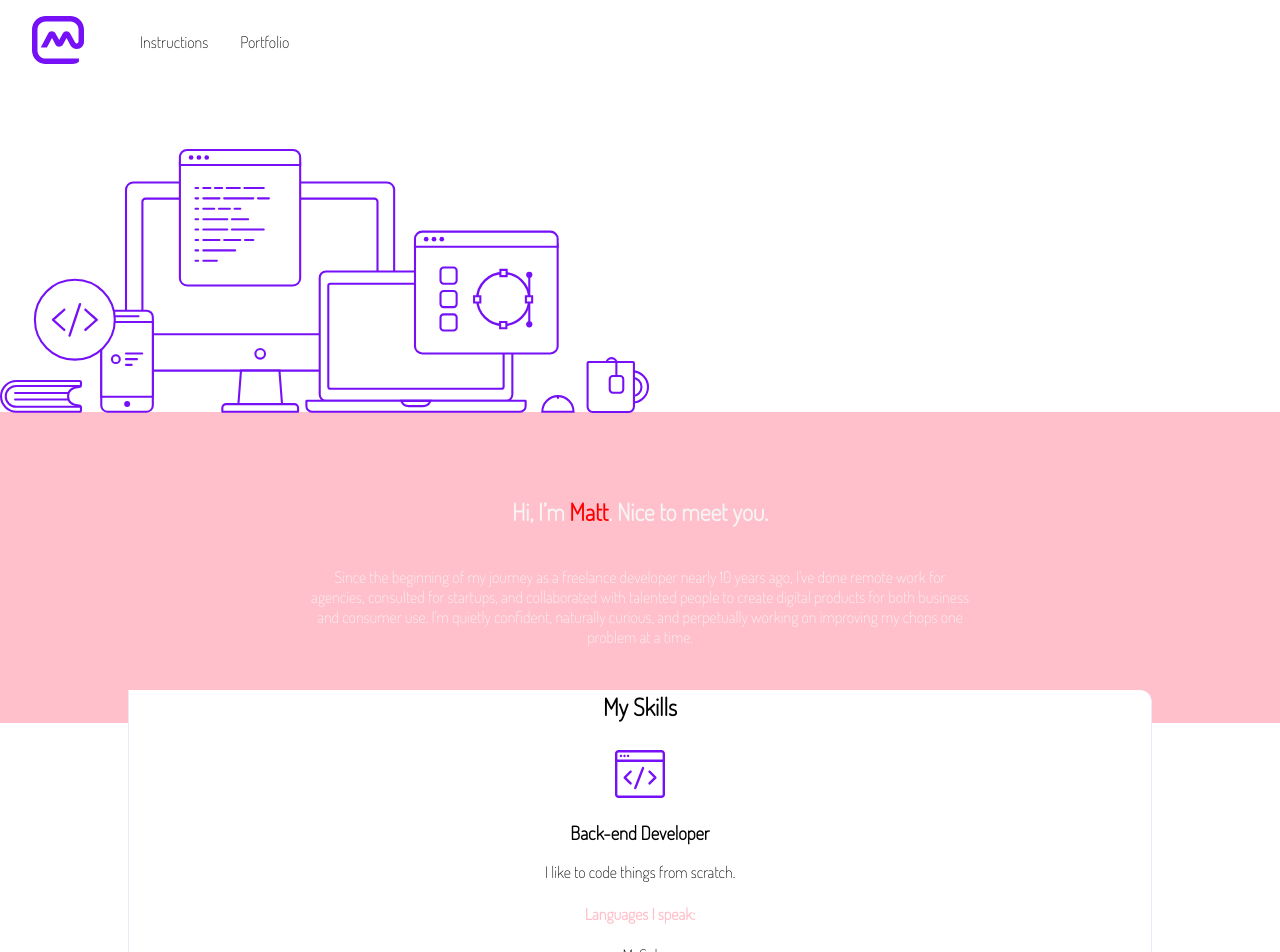
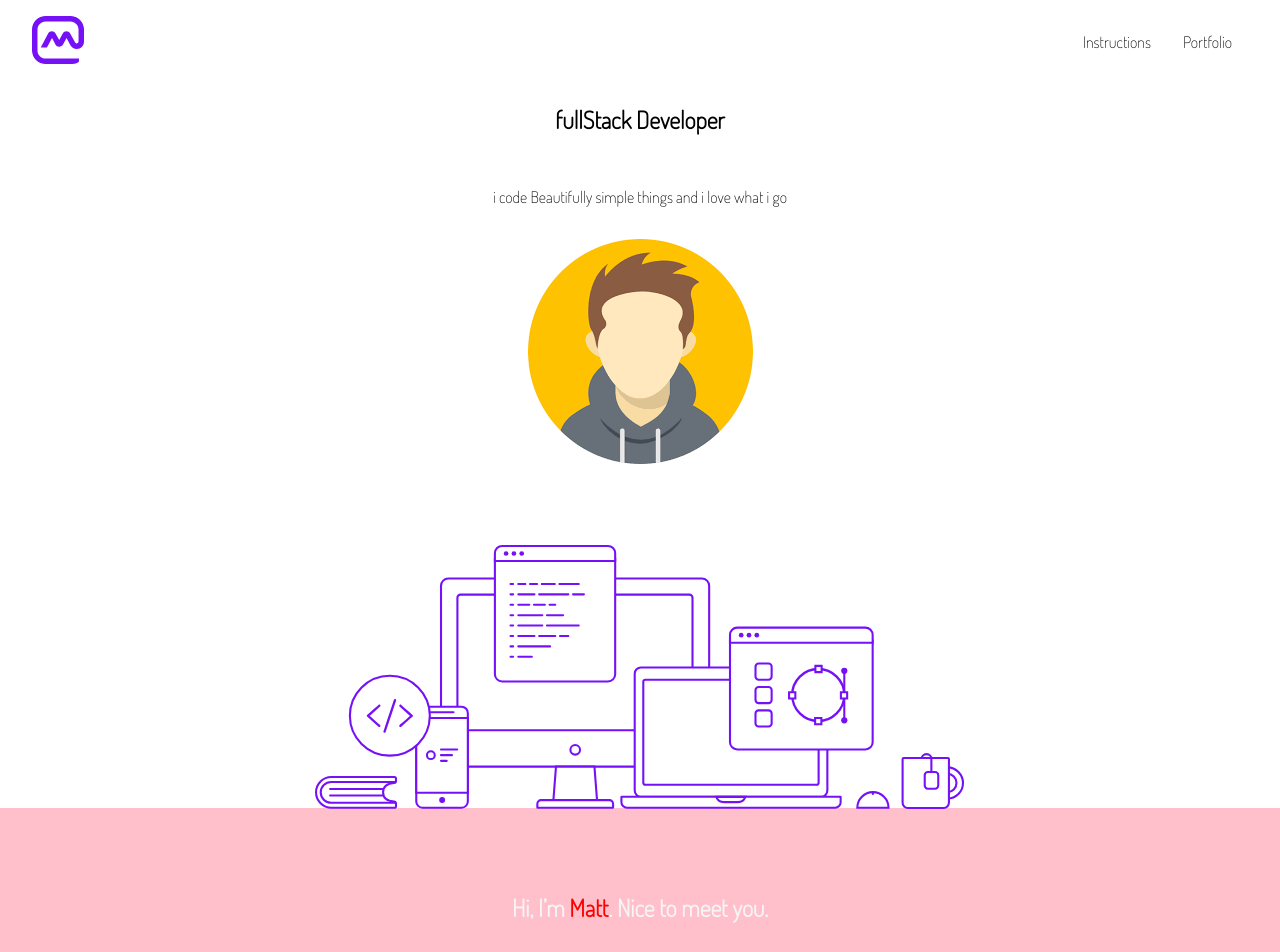
Before and after one commit to WildCodeSchool-2024-09/Js-Bordeaux-Checkpoint-1, a website: page site/portfolio.html in a window 1280 px wide. Shown: the top 952 px of the page. Drawn offline with Linux system fonts and the light colour scheme.

Commit message:
I need Small groupe, I'm pumped

```diff
--- a/site/css/portfolio.css
+++ b/site/css/portfolio.css
@@ -55,6 +55,7 @@ p {
   margin-top: calc(var(--gutter) * -2);
   border-radius: var(--radius);
   padding: 0 10%;
+  display: flex;
 }
 
 .skills--title {
@@ -108,3 +109,32 @@ p {
 .purple-text {
   color: var(--purple);
 }
+
+@media screen and (min-width: 700px) {
+
+  nav{
+    display: flex;
+    justify-content: space-between;
+    }
+
+  .logo{
+    display: flex;
+    align-items: center;
+    flex-direction: column;
+    gap: 1rem;
+  }
+  .desktop{
+    text-align: center;
+  }
+
+  .column{
+    width: 100%;
+  }
+}
+
+@media screen and (max-width: 700px) {
+
+  .desktop{
+    display: none;
+  }
+}
--- a/site/portfolio.html
+++ b/site/portfolio.html
@@ -1,5 +1,6 @@
 <!DOCTYPE html>
 <html lang="en">
+
 <head>
   <meta charset="utf-8">
   <meta name="viewport" content="width=device-width, initial-scale=1, shrink-to-fit=no">
@@ -22,6 +23,12 @@
   <main>
     <!-- First banner with title, description, avatar and image desktop -->
     <!-- You can use the avatar image on the folder image -->
+    <section class="logo">
+      <h1>fullStack Developer</h1>
+      <p>i code Beautifully simple things and i love what i go</p>
+      <img src="image/avatar-bis.png" alt="">
+      </section>
+
       <section>
         <figure class="desktop">
           <img src="image/desktop.svg" alt="desktop" />
@@ -32,14 +39,17 @@
       <article>
         <section class="description pink-bg">
           <h1>Hi, I’m <span id="firstname">Matt</span>. Nice to meet you.</h1>
-          <p>Since the beginning of my journey as a freelance developer nearly 10 years ago, I've done remote work for agencies, consulted for startups, and collaborated with talented people to create digital products for both business and consumer use. I'm quietly confident, naturally curious, and perpetually working on improving my chops one problem at a time.</p>
+          <p>Since the beginning of my journey as a freelance developer nearly 10 years ago, I've done remote work for
+            agencies, consulted for startups, and collaborated with talented people to create digital products for both
+            business and consumer use. I'm quietly confident, naturally curious, and perpetually working on improving my
+            chops one problem at a time.</p>
         </section>
       </article>
 
       <!-- Bloc of list of skill front end and back end -->
 
       <article class="skills">
-        <h2 class="skills--title">My Skills</h2>
+        <h2 class="skills--title"></h2>
         <section class="column">
           <img src="image/frontend.svg" alt="" />
           <h3>Back-end Developer</h3>
@@ -73,7 +83,7 @@
         <section class="box">
           <img src="https://mattfarley.ca/img/logos/kybercore.svg" alt="logo-entreprise" />
           <p>Next level plug and play chassis systems for custom do-it-yourself lightsaber builds.</p>
-            <a class="disabled" >In development</a>
+          <a class="disabled">In development</a>
         </section>
         <section class="box">
           <img src="https://mattfarley.ca/img/logos/basin.svg" alt="logo-entreprise" />
@@ -88,7 +98,7 @@
         <section class="box">
           <img src="https://mattfarley.ca/img/logos/dovetail.svg" alt="logo-entreprise" />
           <p>A space and member management solution for coworking communities both big and small.</p>
-            <a class="disabled" >Shutdown in 2017</a>
+          <a class="disabled">Shutdown in 2017</a>
         </section>
       </article>
   </main>
@@ -98,4 +108,5 @@
   </footer>
   <script src="js/portfolio.js"></script>
 </body>
+
 </html>
```
Also changed, not shown: algo/3/findSeniors.js (+20 -1 lines). Lines whose indentation alone changed are shown as unchanged.
